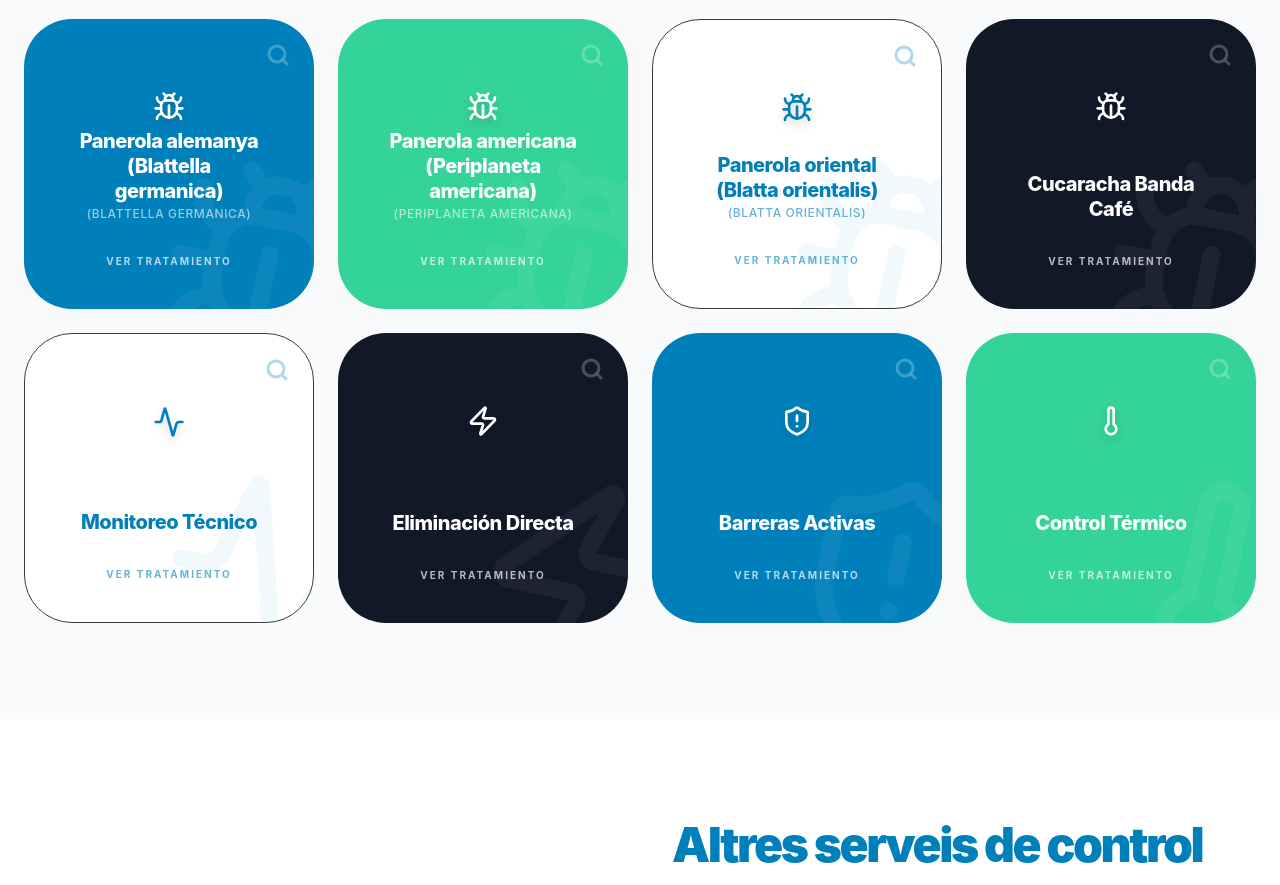
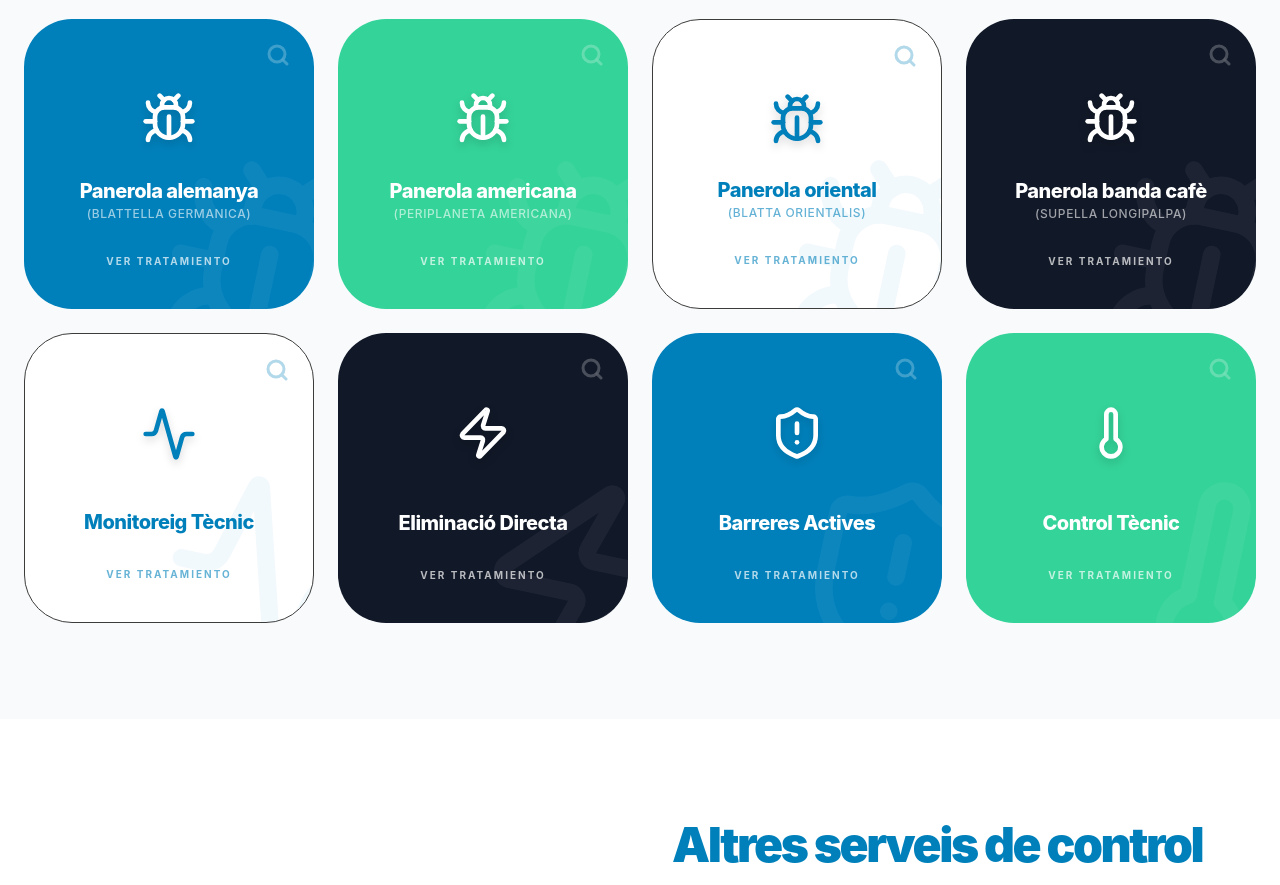
Before and after one commit to AlbertoSanzAlonso/cucarachas_web, a React (Vite) app in the folder frontend/: page / in a window 1280 px wide. Shown: the part 3740-4625 px from the top of the page. Built offline with nearby package versions, Linux system fonts and the light colour scheme.

Commit message:
UI: Refine mobile species grid, fix navbar menu, and update banded cockroach imagery

```diff
--- a/frontend/src/components/PestGrid.jsx
+++ b/frontend/src/components/PestGrid.jsx
@@ -15,8 +15,9 @@ const PestGrid = () => {
       icon: <Bug />,
       color: 'var(--color-primary-blue)',
       image: '/assets/cucaracha-alemana-nobg.png',
-      desc: 'La más común en cocinas y viviendas de Barcelona.',
-      details: ['Detectadas habitualmente en motores de electrodomésticos.', 'Garantía de eliminación mediante gel de cebo técnico.', 'No requiere desalojar la vivienda.']
+      imageScale: 1.35,
+      desc: t('species.germanica_desc'),
+      details: t('species.germanica_details', { returnObjects: true })
     },
     {
       id: 'american',
@@ -25,8 +26,8 @@ const PestGrid = () => {
       icon: <Bug />,
       color: 'var(--color-accent-green)',
       image: '/assets/cucaracha-americana-nobg.png',
-      desc: 'Grande, rojiza y experta en redes de alcantarillado.',
-      details: ['Especialistas en comunidades de vecinos y locales.', 'Tratamiento de barrera perimetral de alta persistencia.', 'Control focalizado en puntos de entrada de saneamiento.']
+      desc: t('species.americana_desc'),
+      details: t('species.americana_details', { returnObjects: true })
     },
     {
       id: 'oriental',
@@ -35,15 +36,25 @@ const PestGrid = () => {
       icon: <Bug />,
       color: '#ffffff',
       image: '/assets/cucaracha-oriental-nobg.png',
-      desc: 'Negra y robusta, prefiere zonas frescas y húmedas.',
+      desc: t('species.orientalis_desc'),
       darkText: true,
-      details: ['Común en canalizaciones de agua y bajantes antiguas.', 'Tratamiento mediante pulverización dirigida y cebado.', 'Prevención de accesos desde el subsuelo.']
+      details: t('species.orientalis_details', { returnObjects: true })
     },
-    { id: 'banded', name: 'Cucaracha Banda Café', icon: <Bug />, color: '#111827', desc: 'Pequeña, prefiere muebles y techos elevados.' },
-    { id: 'disinfect', name: 'Monitoreo Técnico', icon: <Activity />, color: '#ffffff', desc: 'Seguimiento preventivo con feromonas.', darkText: true },
-    { id: 'nests', name: 'Eliminación Directa', icon: <Zap />, color: '#111827', desc: 'Localización precisa y eliminación de nidos.' },
-    { id: 'prevent', name: 'Barreras Activas', icon: <ShieldAlert />, color: 'var(--color-primary-blue)', desc: 'Tratamientos residuales de larga duración.' },
-    { id: 'urgent', name: 'Control Térmico', icon: <Thermometer />, color: 'var(--color-accent-green)', desc: 'Eliminación ecológica por calor sin químicos.' }
+    {
+      id: 'banded',
+      name: t('species.banded'),
+      scientific: 'Supella longipalpa',
+      icon: <Bug />,
+      color: '#111827',
+      image: '/assets/cucaracha-bandancafe-white-removebg-preview.png',
+      imageScale: 1.2,
+      desc: t('species.banded_desc'),
+      details: t('species.banded_details', { returnObjects: true })
+    },
+    { id: 'disinfect', name: t('species.monitor'), icon: <Activity />, color: '#ffffff', desc: 'Seguimiento preventivo con feromonas.', darkText: true },
+    { id: 'nests', name: t('species.zap'), icon: <Zap />, color: '#111827', desc: 'Localización precisa y eliminación de nidos.' },
+    { id: 'prevent', name: t('species.barrier'), icon: <ShieldAlert />, color: 'var(--color-primary-blue)', desc: 'Tratamientos residuales de larga duración.' },
+    { id: 'urgent', name: t('species.thermal'), icon: <Thermometer />, color: 'var(--color-accent-green)', desc: 'Eliminación ecológica por calor sin químicos.' }
   ];
 
   return (
@@ -69,7 +80,7 @@ const PestGrid = () => {
                whileInView={{ opacity: 1, y: 0 }}
                transition={{ delay: i * 0.1 }}
                viewport={{ once: true }}
-               className={`group relative overflow-hidden rounded-[2rem] md:rounded-[3rem] aspect-square flex flex-col items-center justify-between p-6 md:p-10 transition-all duration-500 hover:shadow-[0_25px_60px_-15px_rgba(0,128,187,0.3)] hover:translate-y-[-8px] cursor-pointer ${pest.darkText ? 'border border-primary-gray/10 bg-white' : ''}`}
+               className={`group relative overflow-hidden rounded-[2rem] md:rounded-[3rem] aspect-square flex flex-col items-center justify-between p-4 md:p-10 transition-all duration-500 hover:shadow-[0_25px_60px_-15px_rgba(0,128,187,0.3)] hover:translate-y-[-8px] cursor-pointer ${pest.darkText ? 'border border-primary-gray/10 bg-white' : ''}`}
                style={{ background: pest.color }}
              >
                  {/* Corner Search Icon */}
@@ -78,18 +89,18 @@ const PestGrid = () => {
                  </div>
 
                  {/* Main Icon */}
-                 <div className={`mt-6 md:mt-8 transform transition-transform duration-500 group-hover:scale-110 drop-shadow-lg ${pest.darkText ? 'text-primary-blue' : 'text-white'}`}>
+                 <div className={`mt-6 md:mt-8 transform transition-transform duration-500 group-hover:scale-110 drop-shadow-lg ${pest.darkText ? 'text-primary-blue' : 'text-white'} w-10 h-10 md:w-14 md:h-14`}>
                     {React.cloneElement(pest.icon, {
-                      size: 32,
+                      size: '100%',
                       strokeWidth: 2
                     })}
                  </div>
 
                 <div className="text-center space-y-3 md:space-y-6 relative z-10 w-full px-2">
-                   <h3 className={`font-extrabold text-[11px] md:text-xl tracking-tight leading-tight ${pest.darkText ? 'text-primary-blue' : 'text-white'}`}>
+                   <h3 className={`font-extrabold text-[12px] md:text-xl tracking-tight leading-tight break-words hyphens-auto ${pest.darkText ? 'text-primary-blue' : 'text-white'}`} style={{ hyphens: 'auto' }}>
                      {pest.name}
                      {pest.scientific && (
-                       <span className="block text-[9px] md:text-xs font-medium opacity-60 mt-0.5 uppercase tracking-wider">
+                       <span className="block text-[8px] md:text-xs font-medium opacity-60 mt-0.5 uppercase tracking-wider">
                          ({pest.scientific})
                        </span>
                      )}
@@ -121,7 +132,7 @@ const PestGrid = () => {
       {/* Species Detail Modal */}
       <AnimatePresence>
         {selectedPest && (
-          <div className="fixed inset-0 z-[200] flex items-center justify-center p-4 md:p-6 pb-20 md:pb-6">
+          <div className="fixed inset-0 z-[200] flex items-center justify-center p-4 md:p-6 overflow-hidden">
             <motion.div
               initial={{ opacity: 0 }}
               animate={{ opacity: 1 }}
@@ -134,25 +145,25 @@ const PestGrid = () => {
                 initial={{ scale: 0.9, opacity: 0, y: 40 }}
                 animate={{ scale: 1, opacity: 1, y: 0 }}
                 exit={{ scale: 0.9, opacity: 0, y: 40 }}
-                className="relative w-full max-w-5xl bg-white rounded-[2rem] md:rounded-[4rem] shadow-2xl overflow-hidden flex flex-col md:flex-row h-auto max-h-[95vh] z-[210]"
+                className="relative w-full max-w-5xl bg-white rounded-[2rem] md:rounded-[4rem] shadow-2xl overflow-hidden flex flex-col md:flex-row h-auto max-h-[85vh] md:max-h-[90vh] z-[210]"
               >
-                {/* Close Button */}
+                {/* Close Button - Fixed relative to modal top */}
                 <button
                   onClick={() => setSelectedPest(null)}
-                  className="absolute top-4 right-4 md:top-6 md:right-6 z-30 p-2 md:p-3 bg-white/80 backdrop-blur-md hover:bg-white rounded-full transition-colors shadow-lg"
+                  className="absolute top-3 right-3 md:top-6 md:right-6 z-[220] p-2 md:p-3 bg-white/90 backdrop-blur-md hover:bg-white rounded-full transition-colors shadow-lg border border-gray-100"
                 >
                   <X size={20} className="text-primary-gray md:w-6 md:h-6" />
                 </button>
 
                 {/* Sidebar / Image area */}
-                <div className="md:w-1/2 bg-[#f8fafc] p-6 md:p-16 flex flex-col items-center justify-center relative border-b md:border-b-0 md:border-r border-gray-100 min-h-[200px] md:min-h-[300px]">
+                <div className="md:w-1/2 bg-white p-6 md:p-16 flex flex-col items-center justify-center relative border-b md:border-b-0 md:border-r border-gray-100 min-h-[200px] md:min-h-[300px]">
                   <div className="absolute inset-0 opacity-[0.03] pointer-events-none">
                     <div className="absolute top-0 left-0 w-full h-full bg-[radial-gradient(circle_at_20px_20px,var(--color-primary-blue)_1px,transparent_0)] bg-[length:40px_40px]"></div>
                   </div>
 
                   <motion.img
                     initial={{ opacity: 0, scale: 0.8 }}
-                    animate={{ opacity: 1, scale: 1 }}
+                    animate={{ opacity: 1, scale: selectedPest.imageScale || 1 }}
                     transition={{ delay: 0.2, duration: 0.5 }}
                     src={selectedPest.image}
                     alt={selectedPest.name}
--- a/frontend/src/locales/ca/translation.json
+++ b/frontend/src/locales/ca/translation.json
@@ -33,9 +33,38 @@
   },
   "species": {
     "title": "Tipus de paneroles més comunes a Barcelona",
-    "germanica": "Panerola alemanya (Blattella germanica)",
-    "americana": "Panerola americana (Periplaneta americana)",
-    "orientalis": "Panerola oriental (Blatta orientalis)"
+    "germanica": "Panerola alemanya",
+    "germanica_desc": "La més comuna en cuines i habitatges de Barcelona.",
+    "germanica_details": [
+      "Detectades habitualment en motors d'electrodomèstics.",
+      "Garantia d'eliminació mitjançant gel de cebo tècnic.",
+      "No requereix desallotjar l'habitatge."
+    ],
+    "americana": "Panerola americana",
+    "americana_desc": "Gran, rogenca i experta en xarxes de clavegueram.",
+    "americana_details": [
+      "Especialistes en comunitats de veïns i locals.",
+      "Tractament de barrera perimetral d'alta persistència.",
+      "Control focalitzat en punts d'entrada de sanejament."
+    ],
+    "orientalis": "Panerola oriental",
+    "orientalis_desc": "Negra i robusta, prefereix zones fresques i humides.",
+    "orientalis_details": [
+      "Comuna en canalitzacions d'aigua i baixants antigues.",
+      "Tractament mitjançant pulverització dirigida i encebat.",
+      "Prevenció d'accessos des del subsòl."
+    ],
+    "banded": "Panerola banda cafè",
+    "banded_desc": "Petita, prefereix mobles i sostres elevats. No sol trobar-se a les cuines.",
+    "banded_details": [
+      "Detectades sovint en marcs de quadres i motors de rellotge.",
+      "Prefereixen llocs càlids i secs, a diferència de l'alemanya.",
+      "Control expert per evitar la dispersió pel mobiliari."
+    ],
+    "monitor": "Monitoreig Tècnic",
+    "zap": "Eliminació Directa",
+    "barrier": "Barreres Actives",
+    "thermal": "Control Tècnic"
   },
   "origen": {
     "title": "CECSA ORIGEN • Servei Premium",
--- a/frontend/src/locales/es/translation.json
+++ b/frontend/src/locales/es/translation.json
@@ -33,9 +33,38 @@
   },
   "species": {
     "title": "Tipos de cucarachas más comunes en Barcelona",
-    "germanica": "Cucaracha alemana (Blattella germanica)",
-    "americana": "Cucaracha americana (Periplaneta americana)",
-    "orientalis": "Cucaracha oriental (Blatta orientalis)"
+    "germanica": "Cucaracha alemana",
+    "germanica_desc": "La más común en cocinas y viviendas de Barcelona.",
+    "germanica_details": [
+      "Detectadas habitualmente en motores de electrodomésticos.",
+      "Garantía de eliminación mediante gel de cebo técnico.",
+      "No requiere desalojar la vivienda."
+    ],
+    "americana": "Cucaracha americana",
+    "americana_desc": "Grande, rojiza y experta en redes de alcantarillado.",
+    "americana_details": [
+      "Especialistas en comunidades de vecinos y locales.",
+      "Tratamiento de barrera perimetral de alta persistencia.",
+      "Control focalizado en puntos de entrada de saneamiento."
+    ],
+    "orientalis": "Cucaracha oriental",
+    "orientalis_desc": "Negra y robusta, prefiere zonas frescas y húmedas.",
+    "orientalis_details": [
+      "Común en canalizaciones de agua y bajantes antiguas.",
+      "Tratamiento mediante pulverización dirigida y cebado.",
+      "Prevención de accesos desde el subsuelo."
+    ],
+    "banded": "Cucaracha banda café",
+    "banded_desc": "Pequeña, prefiere muebles y techos elevados. No suele encontrarse en cocinas.",
+    "banded_details": [
+      "Detectadas a menudo en marcos de cuadros y motores de reloj.",
+      "Prefieren lugares cálidos y secos, a diferencia de la alemana.",
+      "Control experto para evitar la dispersión por el mobiliario."
+    ],
+    "monitor": "Monitoreo Técnico",
+    "zap": "Eliminación Directa",
+    "barrier": "Barreras Activas",
+    "thermal": "Control Térmico"
   },
   "origen": {
     "title": "CECSA ORIGEN • Servicio Premium",
```
Also changed, not shown: frontend/src/components/Navbar.jsx (+30 -8 lines), frontend/public/assets/cucaracha-bandancafe-white-removebg-preview.png (added).
